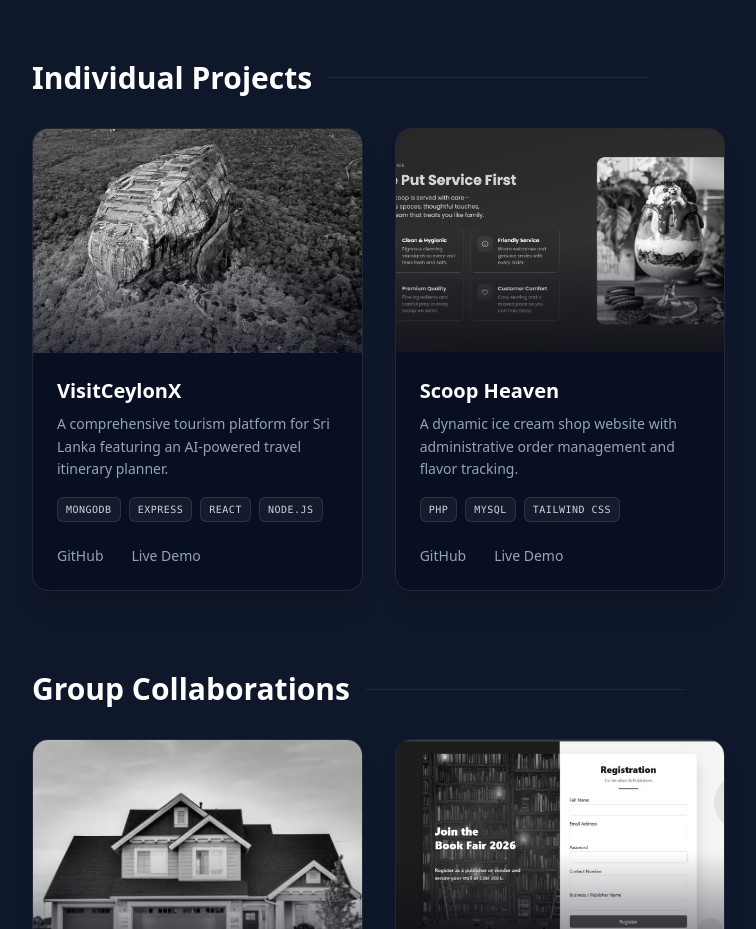
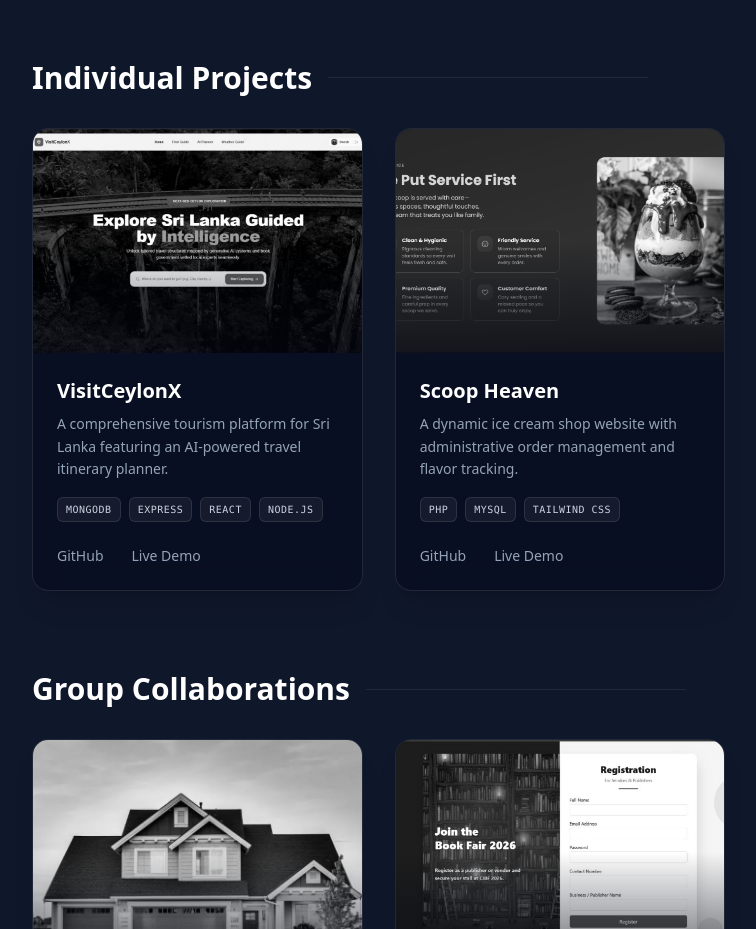
Before and after one commit to imeshbandara/My-portfolio, a React (Vite) app in the folder client/: page / in a window 1280 px wide. Shown: the part 3810-4739 px from the top of the page, without its empty margins (80-836 px from the left). Built offline with nearby package versions, Linux system fonts and the light colour scheme.

Commit message:
added image for my project section

```diff
--- a/client/src/data/portfolioData.js
+++ b/client/src/data/portfolioData.js
@@ -17,7 +17,7 @@ export const projectData = [
     techStack: ['MongoDB', 'Express', 'React', 'Node.js'],
     githubLink: 'https://github.com/imeshbandara/visitceylonx',
     liveLink: '#',
-    image: '/images/visitceylonx.jpg',
+    image: '/images/visitceylonx.jpeg',
   },
   {
     id: 'scoop-heaven',
```
Also changed, not shown: client/public/images/visitceylonx.jpeg (added), client/public/images/visitceylonx.jpg (deleted).
